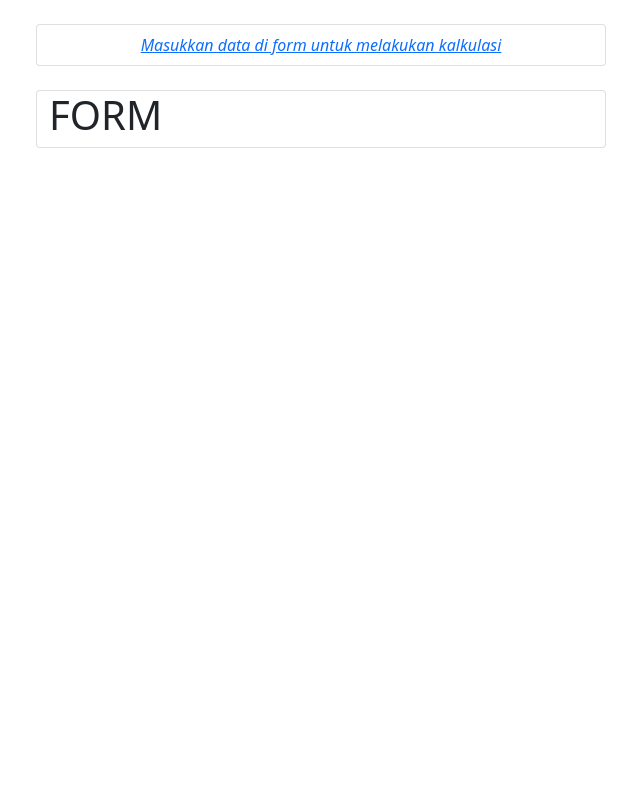
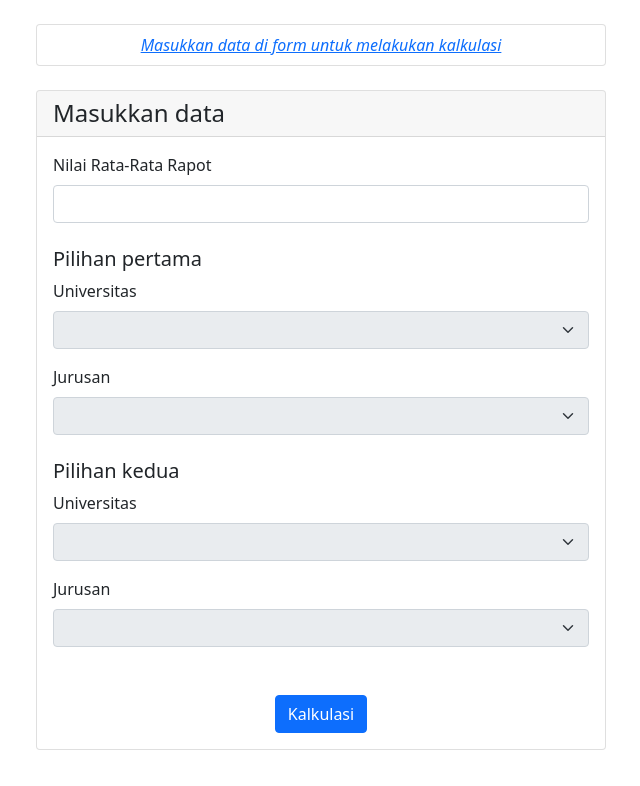
Before and after one commit to snaztoz/tubes-AI, a plain HTML site: page index.html in a window 1280 px wide. Shown: the whole page, without its empty margins (319-959 px from the left). Drawn offline with nearby package versions, Linux system fonts and the light colour scheme.

Commit message:
Membuat kerangka untuk form.

```diff
--- a/index.html
+++ b/index.html
@@ -18,8 +18,55 @@
     </section>
 
     <section class="mt-4 row justify-content-center">
-      <div class="col-lg-6 card">
-        <h1>FORM</h1>
+      <div class="col-lg-6 card p-0">
+        <h4 class="card-header">Masukkan data</h4>
+
+        <form id="main-form" class="card-body">
+          <div class="mb-4">
+            <label for="meanRapot" class="form-label">Nilai Rata-Rata Rapot</label>
+            <input type="text" class="form-control" id="meanRapot">
+          </div>
+
+          <div id="pilihan1" class="mb-4">
+            <h5>Pilihan pertama</h5>
+
+            <div class="mb-3">
+              <label class="form-label">Universitas</label>
+              <select class="universitas form-select" disabled>
+                <!-- Ambil data secara dinamis -->
+              </select>
+            </div>
+
+            <div class="mb-3">
+              <label class="form-label">Jurusan</label>
+              <select class="jurusan form-select" disabled>
+                <!-- Ambil data secara dinamis -->
+              </select>
+            </div>
+          </div>
+
+          <div id="pilihan2" class="mb-5">
+            <h5>Pilihan kedua</h5>
+
+            <div class="mb-3">
+              <label class="form-label">Universitas</label>
+              <select class="universitas form-select" disabled>
+                <!-- Ambil data secara dinamis -->
+              </select>
+            </div>
+
+            <div class="mb-3">
+              <label class="form-label">Jurusan</label>
+              <select class="jurusan form-select" disabled>
+                <!-- Ambil data secara dinamis -->
+              </select>
+            </div>
+          </div>
+
+          <div class="text-center">
+            <button type="submit" id="submit" class="btn btn-primary">Kalkulasi</button>
+          </div>
+        </form>
       </div>
     </section>
 
```
